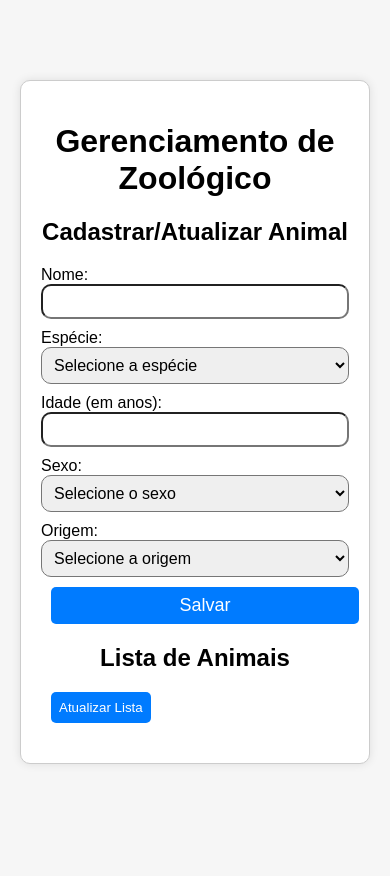
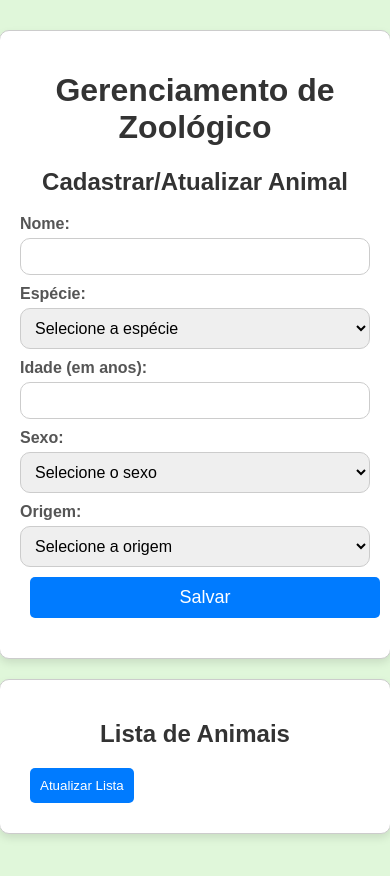
Before and after one commit to Ericlecio/Zoologico_Web, a plain HTML site: page index.html in a window 390 px wide. Before the commit the page ends 844 px from the top, so only its background shows below. Drawn offline with Linux system fonts and the light colour scheme; no server answers.

Commit message:
Corrigindo bugs

```diff
--- a/css/styles.css
+++ b/css/styles.css
@@ -2,26 +2,33 @@ body {
     font-family: Arial, sans-serif;
     display: flex;
     justify-content: center;
-    align-items: center;
+    align-items: flex-start;
     height: 100vh;
     margin: 0;
-    background-color: #f5f5f5de;
+    background-color: #e0f7da; /* Verde suave, relacionado à natureza e animais */
+    padding: 20px;
 }
 
 .container {
-    width: 90%; /* Alterado para ser responsivo */
+    width: 45%;
     max-width: 800px;
-    margin: 20px;
     padding: 20px;
     border: 1px solid #ccc;
     border-radius: 10px;
     background-color: #fff;
-    box-shadow: 0 0 10px rgba(0, 0, 0, 0.1);
+    box-shadow: 0 4px 8px rgba(0, 0, 0, 0.1);
+    transition: box-shadow 0.3s ease, transform 0.3s ease;
+}
+
+.container:hover {
+    box-shadow: 0 8px 16px rgba(0, 0, 0, 0.2);
+    transform: translateY(-5px);
 }
 
 h1,
 h2 {
     text-align: center;
+    color: #333;
 }
 
 #form-container,
@@ -32,15 +39,25 @@ h2 {
 #animal-form label {
     display: block;
     margin-top: 10px;
+    color: #555;
+    font-weight: bold;
 }
 
 #animal-form input,
 #animal-form button,
 #animal-form select {
     width: 100%;
-    padding: 8px;
+    padding: 10px;
     box-sizing: border-box;
     border-radius: 10px;
+    border: 1px solid #ccc;
+    margin-top: 5px;
+    transition: border-color 0.3s ease;
+}
+
+#animal-form input:focus,
+#animal-form select:focus {
+    border-color: #007BFF;
 }
 
 #animal-form button {
@@ -51,16 +68,35 @@ h2 {
     border: none;
     cursor: pointer;
     border-radius: 5px;
-    padding: 8px; /* Ajustado para ser mais responsivo */
+    padding: 10px;
+    transition: background-color 0.3s ease;
 }
 
 #animal-form button:hover {
     background-color: #0056b3;
 }
 
+#animals-list {
+    width: 45%;
+    max-width: 800px;
+    padding: 20px;
+    border: 1px solid #ccc;
+    border-radius: 10px;
+    background-color: #fff;
+    box-shadow: 0 4px 8px rgba(0, 0, 0, 0.1);
+    margin-left: 20px;
+    transition: box-shadow 0.3s ease, transform 0.3s ease;
+}
+
+#animals-list:hover {
+    box-shadow: 0 8px 16px rgba(0, 0, 0, 0.2);
+    transform: translateY(-5px);
+}
+
 ul {
     list-style-type: none;
     padding: 0;
+    margin: 0;
 }
 
 li {
@@ -69,6 +105,14 @@ li {
     display: flex;
     justify-content: space-between;
     align-items: center;
+    background-color: #f9f9f9;
+    border-radius: 5px;
+    margin-bottom: 10px;
+    transition: background-color 0.3s ease;
+}
+
+li:hover {
+    background-color: #f1f1f1;
 }
 
 button {
@@ -77,31 +121,36 @@ button {
     border: none;
     border-radius: 5px;
     cursor: pointer;
+    transition: background-color 0.3s ease;
 }
 
 .botaoAtualizar,
 .botaoAtualizar:hover {
     background-color: #007BFF;
     color: white;
-    padding: 8px; /* Ajustado para ser mais responsivo */
-}
-
-button.edit:hover,
-button.remover:hover {
-    background-color: #ddd;
-    color: black;
+    padding: 10px;
+    margin-bottom: 10px;
 }
 
 button.edit {
     background-color: #4CAF50;
     color: white;
-    padding: 8px; /* Ajustado para ser mais responsivo */
+    padding: 8px;
 }
 
-button.remover {
-    background-color: red;
+button.edit:hover {
+    background-color: #45a049;
+}
+
+button.remove {
+    background-color: #dc3545; /* Cor vermelha para o botão de remover */
     color: white;
-    padding: 8px; /* Ajustado para ser mais responsivo */
+    padding: 8px;
+
+}
+
+button.remove:hover {
+    background-color: #c82333;
 }
 
 #animal-form select {
@@ -109,7 +158,19 @@ button.remover {
 }
 
 @media only screen and (max-width: 600px) {
-    .container {
-        width: 95%; /* Ajuste para telas menores */
+    body {
+        flex-direction: column;
+        align-items: center;
+    }
+
+    .container,
+    #animals-list {
+        width: 100%;
+        margin: 0;
+        margin-bottom: 20px;
+    }
+
+    #animals-list {
+        margin-left: 0;
     }
 }
--- a/index.html
+++ b/index.html
@@ -41,11 +41,12 @@
                 <button type="submit" id="save-button">Salvar</button>
             </form>
         </div>
-        <div id="animals-list">
-            <h2>Lista de Animais</h2>
-            <button onclick="fetchAnimals()" class="botaoAtualizar">Atualizar Lista</button>
-            <ul id="animals"></ul>
-        </div>
+
+    </div>
+    <div id="animals-list">
+        <h2>Lista de Animais</h2>
+        <button onclick="fetchAnimals()" class="botaoAtualizar">Atualizar Lista</button>
+        <ul id="animals"></ul>
     </div>
     <script src="js/script.js"></script>
 </body>
```
